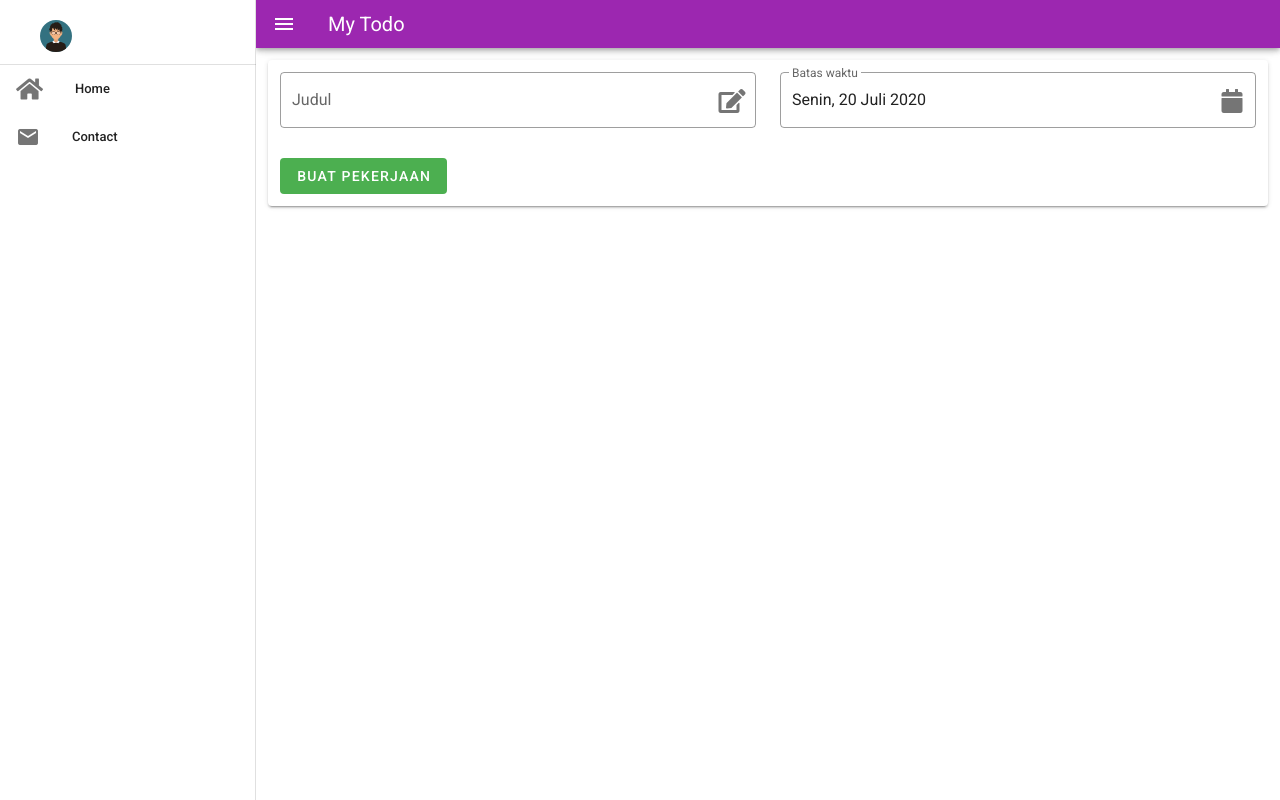
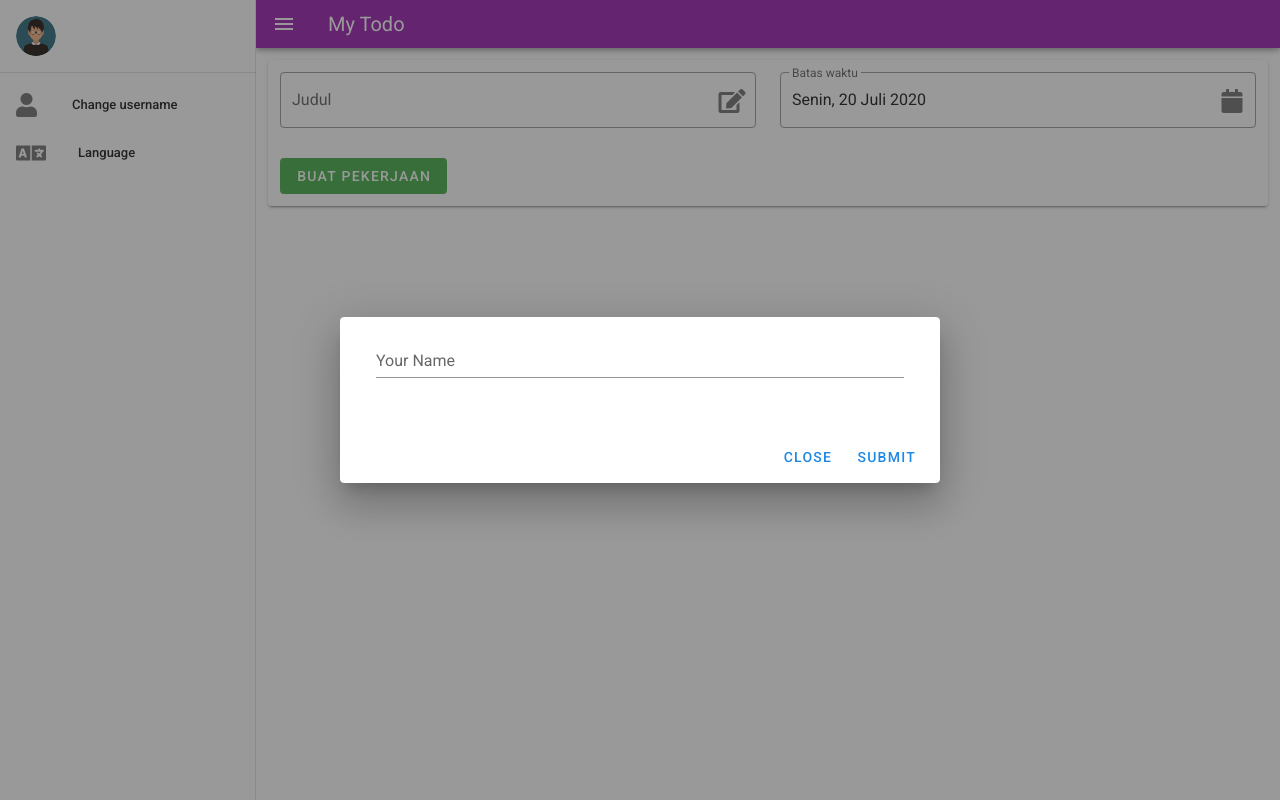
Before and after one commit to izzudin26/To-Do, a Vue app: page / in a window 1280 px wide. Built offline with nearby package versions, Linux system fonts and the light colour scheme.

Commit message:
add change uname and change language in sidebar

```diff
--- a/src/App.vue
+++ b/src/App.vue
@@ -1,12 +1,48 @@
 <template>
   <v-app>
+     <v-dialog v-model="dialog" persistent max-width="600px">
+      <v-card>
+        <v-card-text>
+          <v-container>
+            <v-row>
+              <v-col cols="12">
+                <v-text-field label="Your Name" v-model="name" required></v-text-field>
+              </v-col>
+            </v-row>
+          </v-container>
+        </v-card-text>
+        <v-card-actions>
+          <v-spacer></v-spacer>
+          <v-btn color="blue darken-1" text @click="dialog = false">Close</v-btn>
+          <v-btn color="blue darken-1" text @click="submitName">SUBMIT</v-btn>
+        </v-card-actions>
+      </v-card>
+    </v-dialog>
+    <v-dialog v-model="dialogLanguage" persistent max-width="600px">
+      <v-card>
+        <v-card-text>
+          <v-container>
+            <v-row>
+              <v-col cols="12">
+               <v-select append-icon="fa-language" v-model="language" :items="['INDONESIA', 'ENGLISH']"></v-select>
+              </v-col>
+            </v-row>
+          </v-container>
+        </v-card-text>
+        <v-card-actions>
+          <v-spacer></v-spacer>
+          <v-btn color="blue darken-1" text @click="dialogLanguage = false">Close</v-btn>
+          <v-btn color="blue darken-1" text @click="submitLang">SUBMIT</v-btn>
+        </v-card-actions>
+      </v-card>
+    </v-dialog>
     <v-navigation-drawer
       v-model="drawer"
       app
     >
-      <v-list dense>
-        <v-banner single-line>
-        <v-list-item>
+    <template v-slot:prepend>
+        <v-list-item two-line>
+          <v-list-item-avatar>
             <svg version="1.1" height="2em" id="Layer_1" xmlns="http://www.w3.org/2000/svg" xmlns:xlink="http://www.w3.org/1999/xlink" x="0px" y="0px"
     viewBox="0 0 496.158 496.158" style="enable-background:new 0 0 496.158 496.158;" xml:space="preserve">
   <path style="fill:#337180;" d="M248.082,0.003C111.07,0.003,0,111.063,0,248.085c0,137.001,111.07,248.07,248.082,248.07
@@ -117,22 +153,29 @@
   <g>
   </g>
   </svg>
+          </v-list-item-avatar>
+
+          <v-list-item-content>
+            <v-list-item-title>{{name}}</v-list-item-title>
+          </v-list-item-content>
         </v-list-item>
-        </v-banner>
-        <v-list-item link>
+      </template>
+      <v-divider></v-divider>
+      <v-list dense>
+        <v-list-item @click="dialog = !dialog">
           <v-list-item-action>
-            <v-icon>fa-home</v-icon>
+            <v-icon>fa-user</v-icon>
           </v-list-item-action>
           <v-list-item-content>
-            <v-list-item-title>Home</v-list-item-title>
+            <v-list-item-title>Change username</v-list-item-title>
           </v-list-item-content>
         </v-list-item>
-        <v-list-item link>
+        <v-list-item @click="dialogLanguage = !dialogLanguage">
           <v-list-item-action>
-            <v-icon>mdi-email</v-icon>
+            <v-icon>fa-language</v-icon>
           </v-list-item-action>
           <v-list-item-content>
-            <v-list-item-title>Contact</v-list-item-title>
+            <v-list-item-title>Language</v-list-item-title>
           </v-list-item-content>
         </v-list-item>
       </v-list>
@@ -147,8 +190,7 @@
       <v-toolbar-title>My Todo</v-toolbar-title>
     </v-app-bar>
     <v-content>
-      <MainScreen/>
-
+      <MainScreen v-bind:languages="language"/>
     </v-content>
 
   </v-app>
@@ -164,7 +206,34 @@ export default {
   },
   data: () => ({
     drawer: true,
-    userName: 'Ahmad'
-  })
+    name: '',
+    dialog: false,
+    dialogLanguage: false,
+    language: 'INDONESIA'
+  }),
+  async mounted () {
+    const getName = await localStorage.getItem('username')
+    if (getName == null) {
+      this.dialog = true
+    } else {
+      this.dialog = false
+      this.name = getName
+    }
+
+    const getLang = await localStorage.getItem('language')
+    if (getLang != null) {
+      this.language = getLang
+    }
+  },
+  methods: {
+    submitName () {
+      localStorage.setItem('username', this.name)
+      this.dialog = false
+    },
+    submitLang () {
+      localStorage.setItem('language', this.language)
+      this.dialogLanguage = false
+    }
+  }
 }
 </script>
--- a/src/views/MainScreen.vue
+++ b/src/views/MainScreen.vue
@@ -8,7 +8,7 @@
                 <v-text-field
                   outlined
                   v-model="todoTitle"
-                  :label="language == 'ID' ? 'Judul' : 'title'"
+                  :label="languages == 'INDONESIA' ? 'Judul' : 'title'"
                   append-icon="fa-edit"
                 ></v-text-field>
               </v-col>
@@ -24,7 +24,7 @@
                   <template v-slot:activator="{ on, attrs }">
                     <v-text-field
                       v-model="dateFormatter"
-                      :label="language == 'ID' ? 'Batas waktu' : 'Due Date'"
+                      :label="languages == 'INDONESIA' ? 'Batas waktu' : 'Due Date'"
                       readonly
                       outlined
                       append-icon="fa-calendar"
@@ -32,12 +32,12 @@
                       v-on="on"
                     ></v-text-field>
                   </template>
-                  <v-date-picker v-model="todoDueDate" @input="dateMenu = false" :locale="language"></v-date-picker>
+                  <v-date-picker v-model="todoDueDate" @input="dateMenu = false"></v-date-picker>
                 </v-menu>
               </v-col>
             </v-row>
-            <v-btn v-if="isUpdate" color="primary" @click="handleUpdate" elevation="0">{{language == "ID" ? "Simpan" : "Save"}}</v-btn>
-            <v-btn v-else color="success" @click="submit" elevation="0">{{language == "ID" ? "Buat Pekerjaan" : "Create Task"}}</v-btn>
+            <v-btn v-if="isUpdate" color="primary" @click="handleUpdate" elevation="0">{{languages == "INDONESIA" ? "Simpan" : "Save"}}</v-btn>
+            <v-btn v-else color="success" @click="submit" elevation="0">{{languages == "INDONESIA" ? "Buat Pekerjaan" : "Create Task"}}</v-btn>
           </v-container>
       </v-card>
       <v-banner v-if="todoList.length != 0">
@@ -112,8 +112,10 @@
 <script>
 export default {
   name: 'MainScreen',
+  props: ['languages'],
   computed: {
     dateFormatter () {
+      const lang = this.languages === 'INDONESIA' ? 'ID' : 'EN'
       const dates = this.todoDueDate ?? new Date().toString().substr(0, 10)
       const setting = {
         day: 'numeric',
@@ -121,7 +123,7 @@ export default {
         month: 'long',
         year: 'numeric'
       }
-      return new Date(dates).toLocaleDateString(this.language, setting)
+      return new Date(dates).toLocaleDateString(lang, setting)
     }
   },
   data: () => ({
@@ -131,7 +133,6 @@ export default {
     indexUpdate: null,
     todoTitle: '',
     todoDueDate: new Date().toISOString().substr(0, 10),
-    language: 'ID',
     todoComplete: [],
     todoUncomplete: [],
     buttonStyle: [
@@ -164,6 +165,7 @@ export default {
   },
   methods: {
     dateFormat (value) {
+      const lang = this.languages === 'INDONESIA' ? 'ID' : 'EN'
       const date = new Date(value).toISOString().substr(0, 10)
       const setting = {
         day: 'numeric',
@@ -171,7 +173,7 @@ export default {
         month: 'long',
         year: 'numeric'
       }
-      return new Date(date).toLocaleDateString(this.language, setting)
+      return new Date(date).toLocaleDateString(lang, setting)
     },
     handleBtn (func, idxVal) {
       switch (func) {
@@ -257,9 +259,7 @@ export default {
 </script>
 
 <style>
-.date{
-  color: "#";
-}
+
 .fade-enter-active, .fade-leave-active {
   transition: opacity .5s;
 }
```
